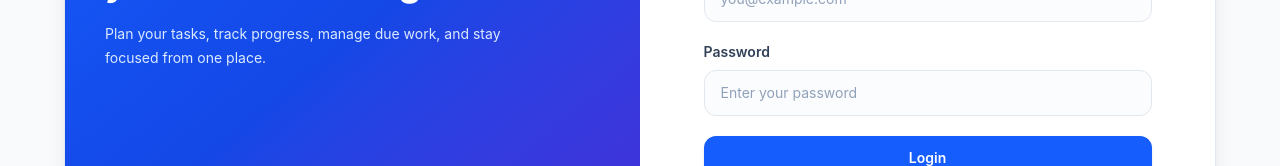
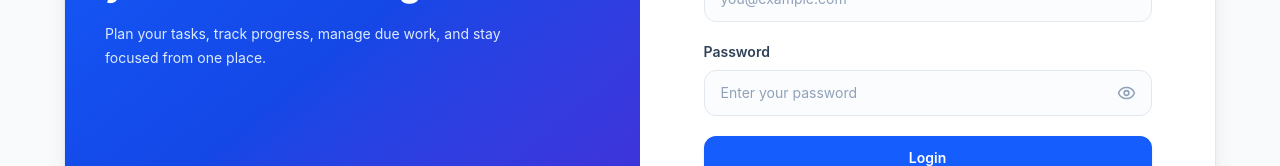
Before and after one commit to nanditha890/task-planner, a React (Vite) app: page /login in a window 1280 px wide. Shown: the part 364-530 px from the top of the page. Built offline with nearby package versions, Linux system fonts and the light colour scheme; no server answers.

Commit message:
password visibility

```diff
--- a/src/context/AuthContext.jsx
+++ b/src/context/AuthContext.jsx
@@ -31,12 +31,33 @@ export function AuthProvider({ children }) {
   }, []);
 
   const getCurrentUser = async () => {
-    const {
-      data: { user },
-    } = await supabase.auth.getUser();
+    try {
+      const {
+        data: { session },
+        error,
+      } = await supabase.auth.getSession();
 
-    setUser(user ?? null);
-    setLoading(false);
+      if (error) {
+        console.error(
+          "Error getting current session:",
+          error
+        );
+
+        setUser(null);
+        return;
+      }
+
+      setUser(session?.user ?? null);
+    } catch (error) {
+      console.error(
+        "Error getting current session:",
+        error
+      );
+
+      setUser(null);
+    } finally {
+      setLoading(false);
+    }
   };
 
   const login = async (email, password) => {
--- a/src/pages/LoginPage.jsx
+++ b/src/pages/LoginPage.jsx
@@ -1,5 +1,6 @@
 import { useState } from "react";
 import { useNavigate } from "react-router-dom";
+import { Eye, EyeOff } from "lucide-react";
 
 import { useAuth } from "../context/AuthContext";
 
@@ -10,6 +11,8 @@ function LoginPage() {
 
   const [email, setEmail] = useState("");
   const [password, setPassword] = useState("");
+  const [showPassword, setShowPassword] =
+    useState(false);
 
   const [error, setError] = useState("");
   const [loading, setLoading] = useState(false);
@@ -69,7 +72,6 @@ function LoginPage() {
             lg:grid-cols-2
           "
         >
-
           {/* LEFT BRANDING */}
 
           <div
@@ -133,7 +135,6 @@ function LoginPage() {
             </p>
           </div>
 
-
           {/* RIGHT LOGIN FORM */}
 
           <div
@@ -147,7 +148,6 @@ function LoginPage() {
             "
           >
             <div className="w-full max-w-md">
-
               {/* MOBILE BRAND */}
 
               <div className="mb-7 lg:hidden">
@@ -166,7 +166,6 @@ function LoginPage() {
                   TaskFlow
                 </div>
               </div>
-
 
               {/* HEADER */}
 
@@ -187,7 +186,6 @@ function LoginPage() {
                   Login to your TaskFlow account
                 </p>
               </div>
-
 
               {/* ERROR */}
 
@@ -210,14 +208,12 @@ function LoginPage() {
                 </div>
               )}
 
-
               {/* FORM */}
 
               <form
                 onSubmit={handleLogin}
                 className="space-y-5"
               >
-
                 {/* EMAIL */}
 
                 <div>
@@ -265,7 +261,6 @@ function LoginPage() {
                   />
                 </div>
 
-
                 {/* PASSWORD */}
 
                 <div>
@@ -282,9 +277,14 @@ function LoginPage() {
                     Password
                   </label>
 
+                  <div className="relative">
                     <input
                       id="login-password"
-                  type="password"
+                      type={
+                        showPassword
+                          ? "text"
+                          : "password"
+                      }
                       value={password}
                       onChange={(event) =>
                         setPassword(event.target.value)
@@ -299,6 +299,7 @@ function LoginPage() {
                         bg-slate-50/60
                         px-4
                         py-3
+                        pr-12
                         text-sm
                         text-slate-900
                         outline-none
@@ -311,8 +312,43 @@ function LoginPage() {
                       "
                       required
                     />
+
+                    <button
+                      type="button"
+                      onClick={() =>
+                        setShowPassword(
+                          (previous) => !previous
+                        )
+                      }
+                      aria-label={
+                        showPassword
+                          ? "Hide password"
+                          : "Show password"
+                      }
+                      aria-pressed={showPassword}
+                      className="
+                        absolute
+                        right-3
+                        top-1/2
+                        -translate-y-1/2
+                        rounded-md
+                        p-1
+                        text-slate-400
+                        transition
+                        hover:text-slate-600
+                        focus:outline-none
+                        focus:ring-2
+                        focus:ring-blue-400
+                      "
+                    >
+                      {showPassword ? (
+                        <EyeOff size={19} />
+                      ) : (
+                        <Eye size={19} />
+                      )}
+                    </button>
                   </div>
-
+                </div>
 
                 {/* LOGIN BUTTON */}
 
@@ -342,9 +378,7 @@ function LoginPage() {
                     ? "Logging in..."
                     : "Login"}
                 </button>
-
               </form>
-
 
               {/* SIGNUP */}
 
@@ -370,10 +404,8 @@ function LoginPage() {
                   Create Account
                 </a>
               </p>
-
             </div>
           </div>
-
         </div>
       </div>
     </div>
--- a/src/pages/SignupPage.jsx
+++ b/src/pages/SignupPage.jsx
@@ -1,5 +1,7 @@
 import { useState } from "react";
 import { useNavigate } from "react-router-dom";
+import { Eye, EyeOff } from "lucide-react";
+
 import { supabase } from "../lib/supabase";
 
 function SignupPage() {
@@ -8,6 +10,8 @@ function SignupPage() {
   const [name, setName] = useState("");
   const [email, setEmail] = useState("");
   const [password, setPassword] = useState("");
+  const [showPassword, setShowPassword] =
+    useState(false);
 
   const [error, setError] = useState("");
   const [success, setSuccess] = useState("");
@@ -30,15 +34,21 @@ function SignupPage() {
 
       // Validation
       if (!trimmedName) {
-      throw new Error("Please enter your display name.");
+        throw new Error(
+          "Please enter your display name."
+        );
       }
 
       if (!trimmedEmail) {
-      throw new Error("Please enter your email.");
+        throw new Error(
+          "Please enter your email."
+        );
       }
 
       if (password.length < 6) {
-      throw new Error("Password must be at least 6 characters.");
+        throw new Error(
+          "Password must be at least 6 characters."
+        );
       }
 
       // Create Auth user
@@ -58,26 +68,31 @@ function SignupPage() {
       }
 
       if (!data?.user) {
-      throw new Error("Account could not be created.");
+        throw new Error(
+          "Account could not be created."
+        );
       }
 
       // Signup succeeded
-    setSuccess("Account created successfully! Redirecting to login...");
+      setSuccess(
+        "Account created successfully! Redirecting to login..."
+      );
 
       setName("");
       setEmail("");
       setPassword("");
+      setShowPassword(false);
 
       // Go to login
       setTimeout(() => {
         navigate("/login");
       }, 1000);
-
     } catch (error) {
       console.error("Signup error:", error);
 
       setError(
-      error?.message || "Unable to create account."
+        error?.message ||
+          "Unable to create account."
       );
     } finally {
       setLoading(false);
@@ -122,7 +137,6 @@ function SignupPage() {
             lg:grid-cols-2
           "
         >
-
           {/* LEFT BRANDING */}
 
           <div
@@ -186,7 +200,6 @@ function SignupPage() {
             </p>
           </div>
 
-
           {/* RIGHT SIGNUP FORM */}
 
           <div
@@ -200,7 +213,6 @@ function SignupPage() {
             "
           >
             <div className="w-full max-w-md">
-
               {/* MOBILE BRAND */}
 
               <div className="mb-7 lg:hidden">
@@ -219,7 +231,6 @@ function SignupPage() {
                   TaskFlow
                 </div>
               </div>
-
 
               {/* HEADER */}
 
@@ -241,7 +252,6 @@ function SignupPage() {
                 </p>
               </div>
 
-
               {/* ERROR */}
 
               {error && (
@@ -262,7 +272,6 @@ function SignupPage() {
                   {error}
                 </div>
               )}
-
 
               {/* SUCCESS */}
 
@@ -286,14 +295,12 @@ function SignupPage() {
                 </div>
               )}
 
-
               {/* FORM */}
 
               <form
                 onSubmit={handleSignup}
                 className="space-y-5"
               >
-
                 {/* DISPLAY NAME */}
 
                 <div>
@@ -340,7 +347,6 @@ function SignupPage() {
                     required
                   />
                 </div>
-
 
                 {/* EMAIL */}
 
@@ -389,7 +395,6 @@ function SignupPage() {
                   />
                 </div>
 
-
                 {/* PASSWORD */}
 
                 <div>
@@ -406,12 +411,19 @@ function SignupPage() {
                     Password
                   </label>
 
+                  <div className="relative">
                     <input
                       id="signup-password"
-                  type="password"
+                      type={
+                        showPassword
+                          ? "text"
+                          : "password"
+                      }
                       value={password}
                       onChange={(event) =>
-                    setPassword(event.target.value)
+                        setPassword(
+                          event.target.value
+                        )
                       }
                       placeholder="Create a password"
                       autoComplete="new-password"
@@ -424,6 +436,7 @@ function SignupPage() {
                         bg-slate-50/60
                         px-4
                         py-3
+                        pr-12
                         text-sm
                         text-slate-900
                         outline-none
@@ -437,11 +450,46 @@ function SignupPage() {
                       required
                     />
 
+                    <button
+                      type="button"
+                      onClick={() =>
+                        setShowPassword(
+                          (previous) => !previous
+                        )
+                      }
+                      aria-label={
+                        showPassword
+                          ? "Hide password"
+                          : "Show password"
+                      }
+                      aria-pressed={showPassword}
+                      className="
+                        absolute
+                        right-3
+                        top-1/2
+                        -translate-y-1/2
+                        rounded-md
+                        p-1
+                        text-slate-400
+                        transition
+                        hover:text-slate-600
+                        focus:outline-none
+                        focus:ring-2
+                        focus:ring-blue-400
+                      "
+                    >
+                      {showPassword ? (
+                        <EyeOff size={19} />
+                      ) : (
+                        <Eye size={19} />
+                      )}
+                    </button>
+                  </div>
+
                   <p className="mt-1.5 text-xs text-slate-400">
                     Minimum 6 characters
                   </p>
                 </div>
-
 
                 {/* CREATE ACCOUNT BUTTON */}
 
@@ -471,9 +519,7 @@ function SignupPage() {
                     ? "Creating Account..."
                     : "Create Account"}
                 </button>
-
               </form>
-
 
               {/* LOGIN LINK */}
 
@@ -489,7 +535,9 @@ function SignupPage() {
 
                 <button
                   type="button"
-                onClick={() => navigate("/login")}
+                  onClick={() =>
+                    navigate("/login")
+                  }
                   className="
                     font-semibold
                     text-blue-600
@@ -500,10 +548,8 @@ function SignupPage() {
                   Login
                 </button>
               </p>
-
             </div>
           </div>
-
         </div>
       </div>
     </div>
```
Also changed, not shown: src/context/TaskContext.jsx (+30 -14 lines). Lines whose indentation alone changed are shown as unchanged.
